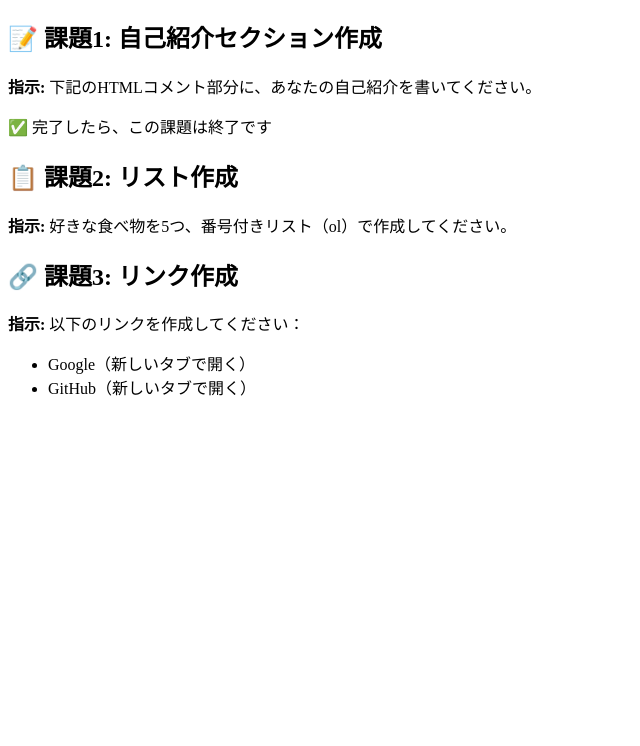
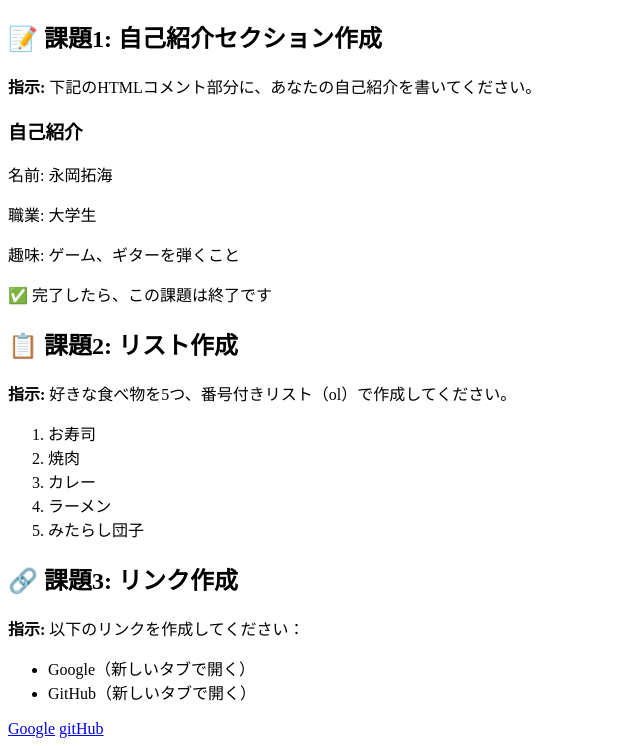
Before and after one commit to omu-aaa23105/omu-aaa23105.github.io, a plain HTML site: page index.html in a window 1280 px wide. Shown: the part 70-816 px from the top of the page, without its empty margins (0-640 px from the left). Drawn offline with Linux system fonts and the light colour scheme.

Commit message:
Update index.html

```diff
--- a/index.html
+++ b/index.html
@@ -10,19 +10,25 @@
     <div>
         <h2>📝 課題1: 自己紹介セクション作成</h2>
         <p><strong>指示:</strong> 下記のHTMLコメント部分に、あなたの自己紹介を書いてください。</p>
-        <!-- ここに自己紹介のHTMLを書いてください
-        例:
+
         <h3>自己紹介</h3>
-        <p>名前: 山田太郎</p>
+        <p>名前: 永岡拓海</p>
         <p>職業: 大学生</p>
-        <p>趣味: プログラミング、読書</p>
-        -->
+        <p>趣味: ゲーム、ギターを弾くこと</p>
+
         <p>✅ 完了したら、この課題は終了です</p>
     </div>
     <div>
         <h2>📋 課題2: リスト作成</h2>
         <p><strong>指示:</strong> 好きな食べ物を5つ、番号付きリスト（ol）で作成してください。</p>
         <!-- ここに好きな食べ物のリストを作成してください -->
+        <ol>
+            <li>お寿司</li>
+            <li>焼肉</li>
+            <li>カレー</li>
+            <li>ラーメン</li>
+            <li>みたらし団子</li>
+        </ol>
     </div>
     <div>
         <h2>🔗 課題3: リンク作成</h2>
@@ -32,6 +38,8 @@
             <li>GitHub（新しいタブで開く）</li>
         </ul>
       <!-- ここにリンクを作成してください -->
+        <a href="https://www.google.com/" target="_blank">Google</a>
+        <a href="https://github.com/" target="_blank">gitHub</a>
     </div>
 </body>
 </html>
```
